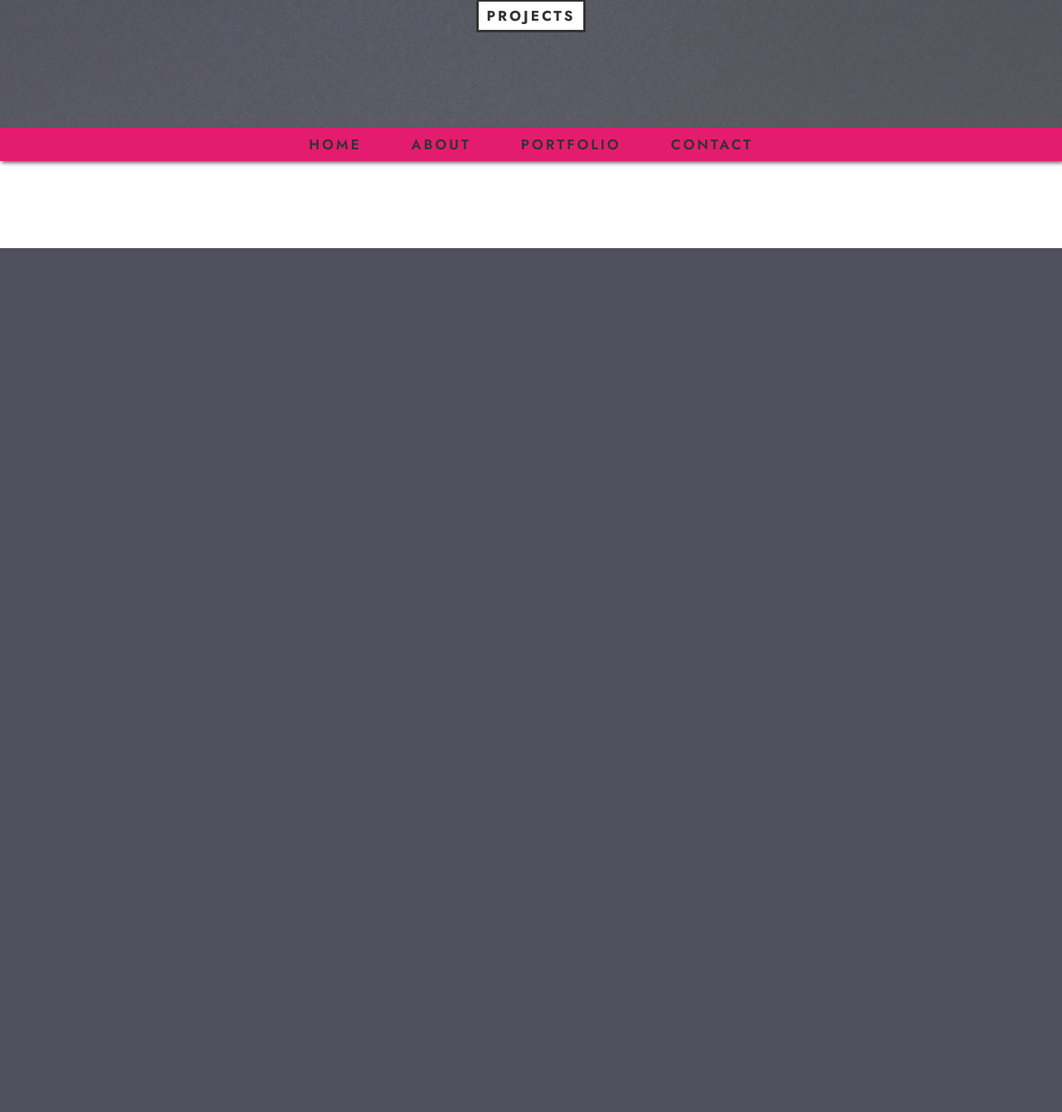
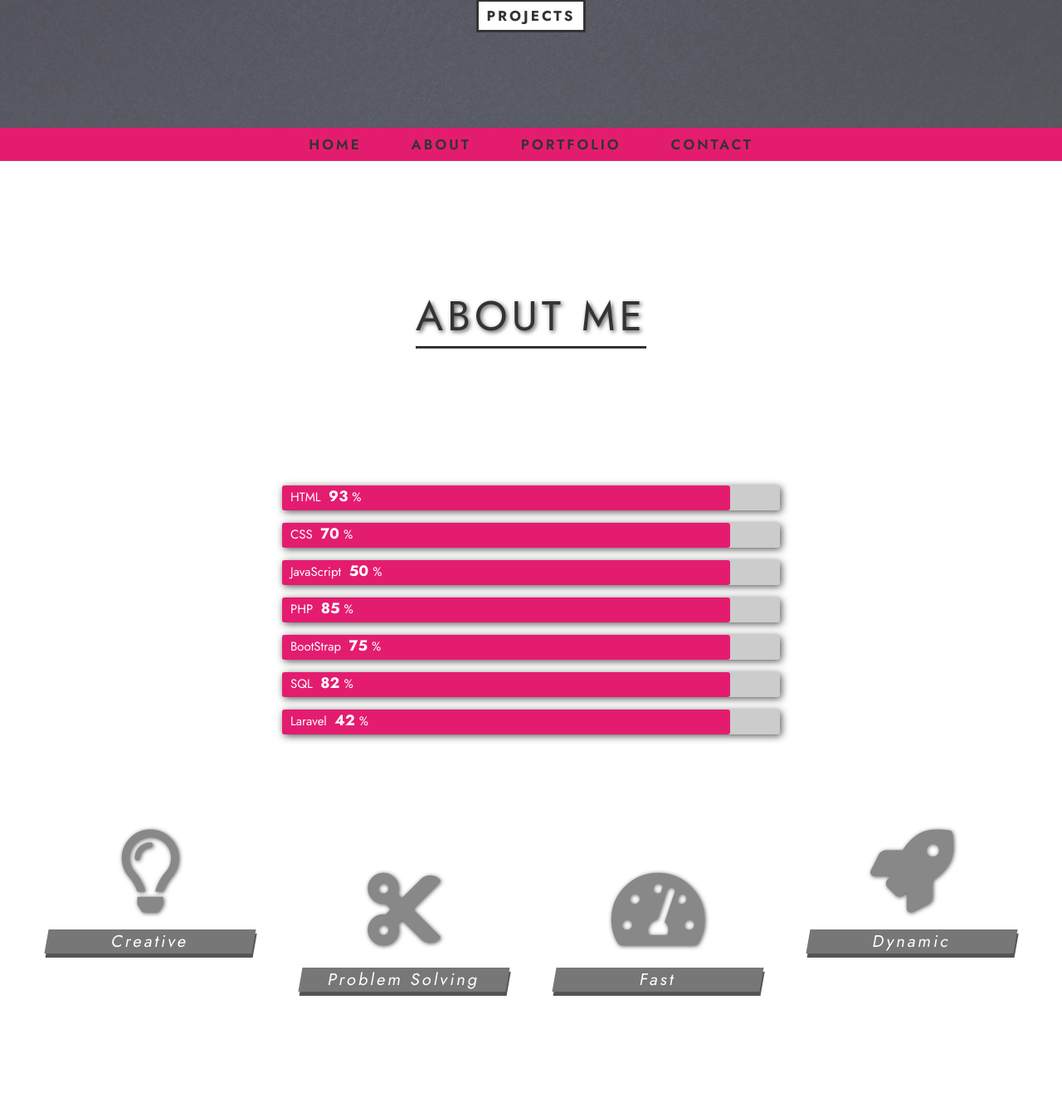
Before and after one commit to tiagoskaterock/CssPortfolio, a PHP site: page / in a window 1280 px wide. Shown: the part 646-1986 px from the top of the page at 83% size. Before the commit the page ends 945 px from the top, so only its background shows below. Run offline with PHP 8.4, Linux system fonts and the light colour scheme.

Commit message:
Create and Customize Progress Bars

```diff
--- a/css.css
+++ b/css/css.css
@@ -126,6 +126,4 @@ html {
 .navbar-link:hover::before {
 	width: 130%;
 }
-
-
 /* end navbar */
--- /dev/null
+++ b/css/section2.css
@@ -0,0 +1,96 @@
+.section-2 {
+	width: 100%;
+	height: 100%;
+	padding: 15rem 0 10rem 0;
+	background-color: white;
+	display: flex;
+	flex-direction: column;
+	align-items: center;
+}
+
+.section-2-heading {
+	font-size: 5rem;
+	color: #333;
+	text-transform: uppercase;
+	letter-spacing: .5rem;
+	margin-bottom: 15rem;
+	border-bottom: .3rem solid #333;
+	text-shadow: .2rem .2rem .5rem #555;
+}
+
+.progress-bars-wrapper {
+	margin-bottom: 10rem;
+}
+
+.progress-bar {
+	width: 60rem;
+	height: 3rem;
+	background-color: #ccc;
+	margin: 1.5rem 0;
+	border-radius: .3rem;
+	box-shadow: .2rem .2rem 1rem #555;
+	position: relative;
+}
+
+.progress-text {
+	position: absolute;
+	left: 1rem;
+	font-size: 1.5rem;
+	color: white;
+}
+
+.progress-text span {
+	margin: 0 .5rem;
+	font-size: 1.8rem;
+	font-weight: 700;
+}
+
+.progress-percent {
+	width: 90%;
+	height: 100%;
+	background-color: #e41c6f;
+	border-radius: .3rem;
+}
+
+.wrapper {
+	width: 100%;
+	height: 30vh;
+	display: flex;
+	justify-content: space-evenly;
+	align-items: center;
+	border:  1px solid red;
+}
+
+.services {
+	width: 100%;
+	height: 30vh;
+	display: flex;
+	justify-content: space-evenly;
+	align-items: center;
+}
+
+.service {
+	text-align: center;
+}
+
+.service:first-child,
+.service:last-child {
+	align-self: flex-start;
+}
+
+.service i {
+	font-size: 10rem;
+	color: #888;
+	margin-bottom: 2rem;
+	text-shadow: .1rem .1rem .5rem #555;
+}
+
+.service h2 {
+	font-size: 2rem;
+	color: white;
+	background-color: #777;
+	width: 25rem;
+	letter-spacing: .3rem;
+	transform:  skew(-10deg);
+	box-shadow: .2rem .5rem #555;
+}
--- /dev/null
+++ b/includes/arrays.php
@@ -0,0 +1,87 @@
+<?php
+	$bars = array(
+
+		array(
+			'name' => 'HTML',
+			'percent' => '93'
+		),
+
+		array(
+			'name' => 'CSS',
+			'percent' => '70'
+		),
+
+		array(
+			'name' => 'JavaScript',
+			'percent' => '50'
+		),
+
+		array(
+			'name' => 'PHP',
+			'percent' => '85'
+		),
+
+		array(
+			'name' => 'BootStrap',
+			'percent' => '75'
+		),
+
+		array(
+			'name' => 'SQL',
+			'percent' => '82'
+		),
+
+		array(
+			'name' => 'Laravel',
+			'percent' => '42'
+		),
+
+	);
+
+	$services = array(
+
+		array(
+			'icon' => 'far fa-lightbulb',
+			'name' => 'Creative'
+		),
+
+		array(
+			'icon' => 'fas fa-cut',
+			'name' => 'Problem Solving'
+		),
+
+		array(
+			'icon' => 'fas fa-tachometer-alt',
+			'name' => 'Fast'
+		),
+
+		array(
+			'icon' => 'fas fa-rocket',
+			'name' => 'Dynamic'
+		),
+
+	);
+
+	$navbar = array(
+
+		array(
+			'slug' => '#',
+			'name' => 'Home'
+		),
+
+		array(
+			'slug' => '#section-about',
+			'name' => 'About'
+		),
+
+		array(
+			'slug' => '#',
+			'name' => 'Portfolio'
+		),
+
+		array(
+			'slug' => '#',
+			'name' => 'Contact'
+		),
+
+	);
--- /dev/null
+++ b/includes/header.php
@@ -0,0 +1,16 @@
+<?php include('includes/arrays.php') ?>
+
+<!DOCTYPE html>
+<html>
+<head>
+	<meta charset="utf-8">
+	<meta name="viewport" content="width=device-width, initial-scale=1.0">
+	<title>Portfolio</title>
+	<link rel="preconnect" href="https://fonts.googleapis.com">
+	<link rel="preconnect" href="https://fonts.gstatic.com" crossorigin>
+	<link href="https://fonts.googleapis.com/css2?family=Jost:wght@100;200;300;400;500;600;700;800;900&display=swap" rel="stylesheet">
+	<link rel="stylesheet" href="https://cdnjs.cloudflare.com/ajax/libs/font-awesome/5.15.3/css/all.min.css" referrerpolicy="no-referrer" />
+	<link rel="stylesheet" type="text/css" href="css/css.css">
+	<link rel="stylesheet" type="text/css" href="css/section2.css">
+</head>
+<body>
--- /dev/null
+++ b/includes/navbar.php
@@ -0,0 +1,5 @@
+<nav class="navbar center">
+	<?php foreach ($navbar as $link): ?>
+		<a href="<?= $link['slug'] ?>" class="navbar-link"><?= $link['name'] ?></a>
+	<?php endforeach ?>
+</nav>
--- /dev/null
+++ b/includes/section1.php
@@ -0,0 +1,6 @@
+<section class="section-1 center">
+	<h1 class="section-1-heading">Web developer</h1>
+	<img src="images/tiago.jpeg" alt="Tiago Developer" class="person-img">
+	<h3 class="person-name">Tiago Lemes P. Bordin</h3>
+	<a href="#" class="section-1-btn">projects</a>
+</section>
--- /dev/null
+++ b/includes/section2.php
@@ -0,0 +1,26 @@
+<section class="section-2" id="section-about">
+
+	<h1 class="section-2-heading">About me</h1>
+
+	<div class="progress-bars-wrapper">
+		<?php foreach ($bars as $bar): ?>
+			<div class="progress-bar">
+				<p class="progress-text">
+					<?= $bar['name'] ?>
+					<span><?= $bar['percent'] ?></span>%
+					<div class="progress-percent"></div>
+				</p>
+			</div>
+		<?php endforeach ?>
+	</div>
+
+	<div class="services">
+		<?php foreach ($services as $service): ?>
+			<div class="service">
+				<i class="<?= $service['icon'] ?>"></i>
+				<h2 class="service-heading"><?= $service['name'] ?></h2>
+			</div>
+		<?php endforeach ?>
+	</div>
+
+</section>
--- a/index.html
+++ /dev/null
@@ -1,54 +0,0 @@
-<!DOCTYPE html>
-<html>
-<head>
-	<meta charset="utf-8">
-	<meta name="viewport" content="width=device-width, initial-scale=1.0">
-	<title>Portfolio</title>
-	<link rel="preconnect" href="https://fonts.googleapis.com">
-	<link rel="preconnect" href="https://fonts.gstatic.com" crossorigin>
-	<link href="https://fonts.googleapis.com/css2?family=Jost:wght@100;200;300;400;500;600;700;800;900&display=swap" rel="stylesheet">
-	<link rel="stylesheet" href="https://cdnjs.cloudflare.com/ajax/libs/font-awesome/5.15.3/css/all.min.css" referrerpolicy="no-referrer" />
-	<link rel="stylesheet" type="text/css" href="css.css">
-</head>
-<body>
-
-
-
-	<div class="container">
-
-		<!-- section  1 -->
-		<section class="section-1 center">
-			<h1 class="section-1-heading">Web developer</h1>
-			<img src="images/tiago.jpeg" alt="Tiago Developer" class="person-img">
-			<h3 class="person-name">Tiago Lemes P. Bordin</h3>
-			<a href="#" class="section-1-btn">projects</a>
-		</section>
-		<!-- end section  1 -->
-
-		<!-- nabvar -->
-		<nav class="navbar center">
-			<a class="navbar-link">Home</a>
-			<a class="navbar-link">About</a>
-			<a class="navbar-link">Portfolio</a>
-			<a class="navbar-link">Contact</a>
-		</nav>
-		<br>
-		<br>
-		<br>
-		<br>
-		<br>
-		<br>
-		<br>
-		<!-- end nabvar -->
-
-	</div>
-
-
-
-
-
-
-
-	<script src="js.js"></script>
-</body>
-</html>
--- /dev/null
+++ b/index.php
@@ -0,0 +1,11 @@
+<?php include('includes/header.php') ?>
+
+<div class="container">
+
+<?php include('includes/section1.php') ?>
+
+<?php include('includes/navbar.php') ?>
+
+<?php include('includes/section2.php') ?>
+
+</div>
```
Also changed, not shown: includes/footer.php (added, +10 -0 lines), README.md, images/2.png (added), images/3.png (added), js/js.js (added).
